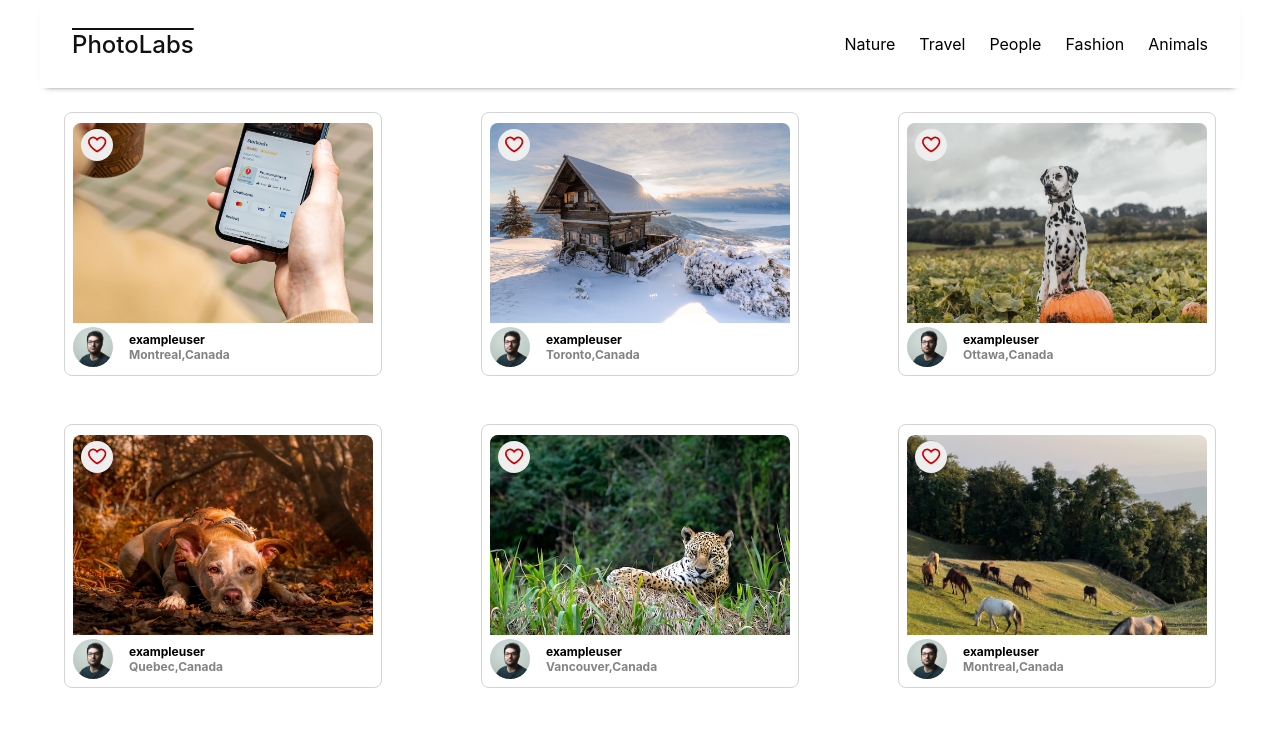
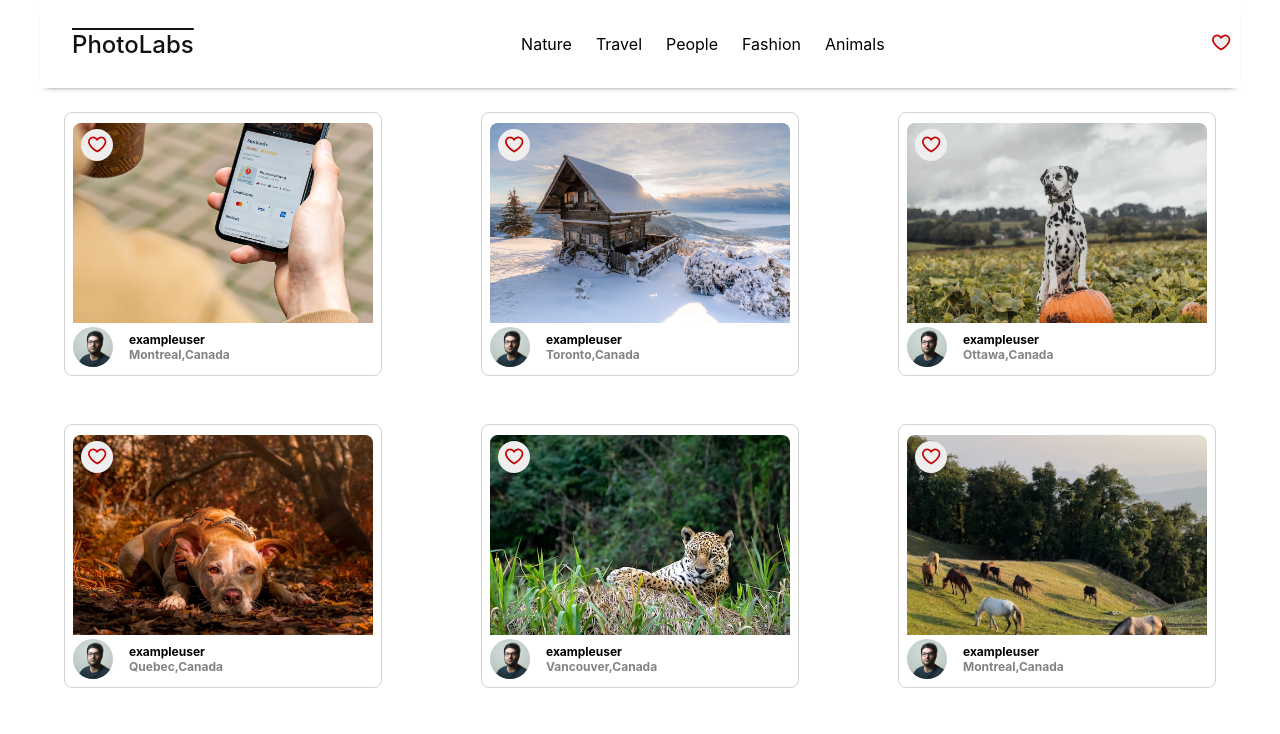
Before and after one commit to lmleao/photo-labs, a React (Create React App) app in the folder frontend/: page / in a window 1280 px wide. Shown: the top 734 px of the page. Built offline with nearby package versions, Linux system fonts and the light colour scheme; the HTML template or start-up script is replaced by a standard one.

Commit message:
Display notification for favourited photos

```diff
--- a/frontend/src/components/PhotoListItem.jsx
+++ b/frontend/src/components/PhotoListItem.jsx
@@ -10,7 +10,7 @@
     <div className="photo-list__item">
       <PhotoFavButton
         isFavorited={favouritePhotos.includes(photoData.id)}
-        toggleFavorite={() => toggleFavourite(photoData.id)}
+        toggleFavourite={() => toggleFavourite(photoData.id)}
       />
       <img className="photo-list__image" src={imageSource} alt="Photo" />
       <div className="photo-list__user-details">
--- a/frontend/src/components/TopNavigationBar.jsx
+++ b/frontend/src/components/TopNavigationBar.jsx
@@ -11,7 +11,7 @@
     <div className="top-nav-bar">
       <span className="top-nav-bar__logo">PhotoLabs</span>
       <TopicList topics={topics} />
-      {hasFavouritedPhotos && <FavBadge />}
+      <FavBadge isFavPhotoExist={hasFavouritedPhotos} />
     </div>
   );
 }
```
